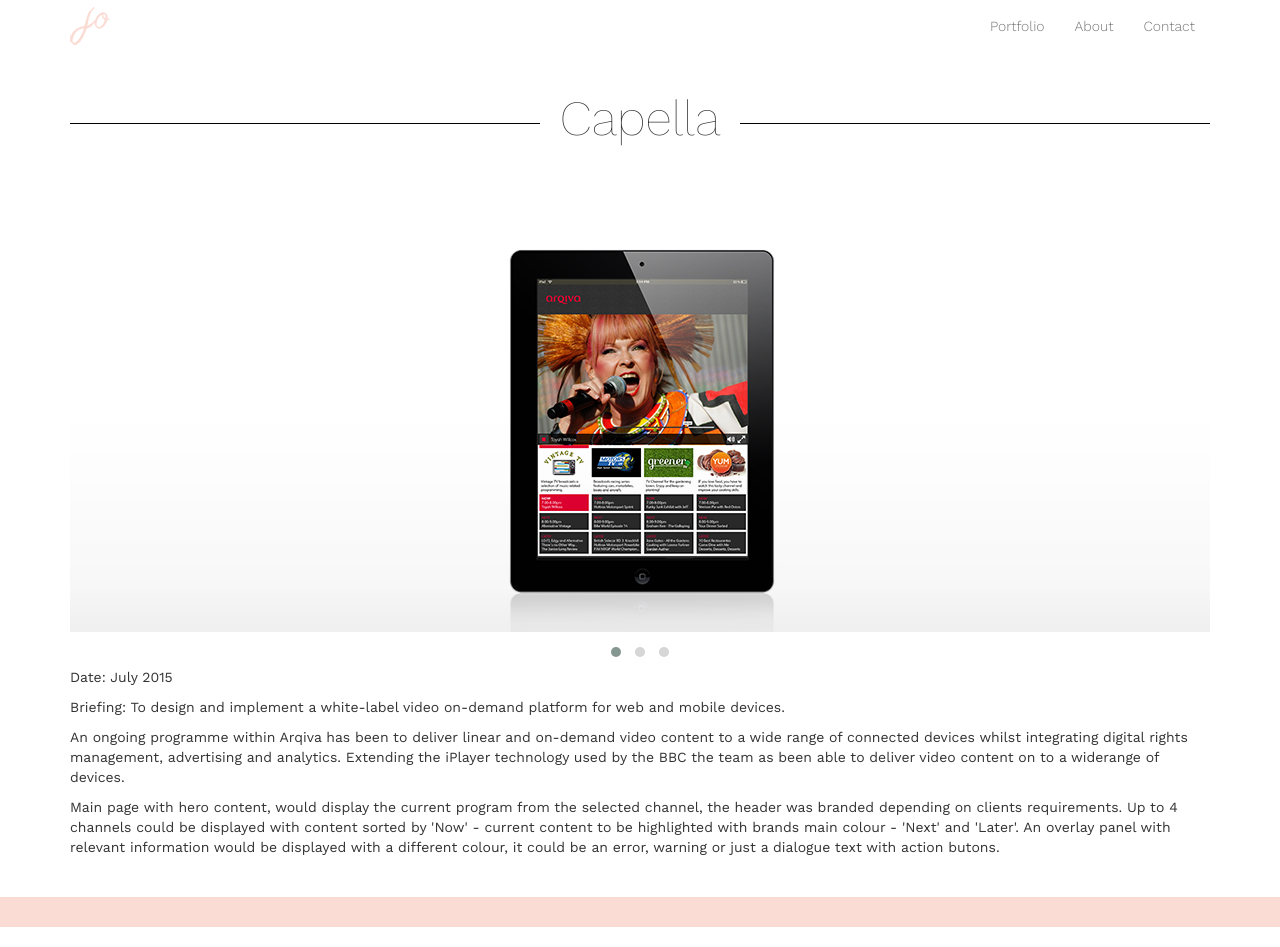
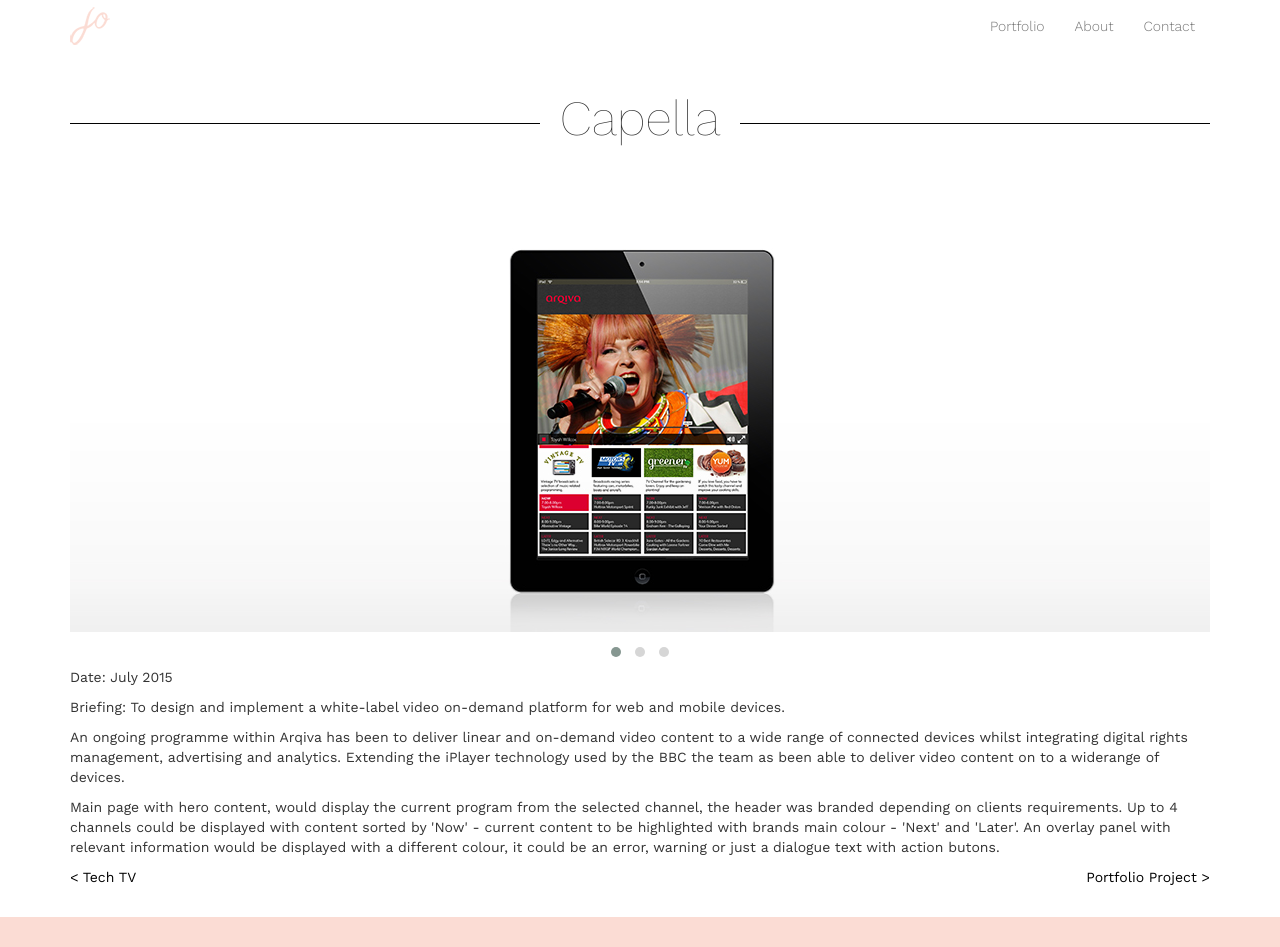
Before and after one commit to jocastilho/jocastilho.github.io, a Jekyll site: the page built from _posts/2015-09-12-capella.markdown, in a window 1280 px wide. Built offline with Jekyll 4.4.1, drawn with Linux system fonts in a browser that asks for light colours.

Commit message:
Add post-footer

```diff
--- a/_layouts/post.html
+++ b/_layouts/post.html
@@ -21,6 +21,19 @@
     {{ content }}
   </article>
 
+  <div class="row post-footer">
+    <div class="col-xs-6 text-left">
+      {% if page.next %}
+      <a href="{{ page.next.url }}">&lt; {{ page.next.title }}</a>
+      {% endif %}
+    </div>
+    <div class="col-xs-6 text-right">
+      {% if page.previous %}
+      <a href="{{ page.previous.url }}">{{ page.previous.title }} &gt;</a>
+      {% endif %}
+    </div>
+  </div>
+
 </div>
 
 </div>
--- a/_sass/_scaffold.scss
+++ b/_sass/_scaffold.scss
@@ -117,6 +117,17 @@
   text-decoration: none;
 }
 
+/* Posts */
+.post-footer a {
+  color: #000;
+}
+
+.post-footer a:hover,
+.post-footer a:focus {
+  color: $jo-peach;
+  text-decoration: none;
+}
+
 /* Form */
 form {
   font-family: "Work Sans", sans-serif;
```
